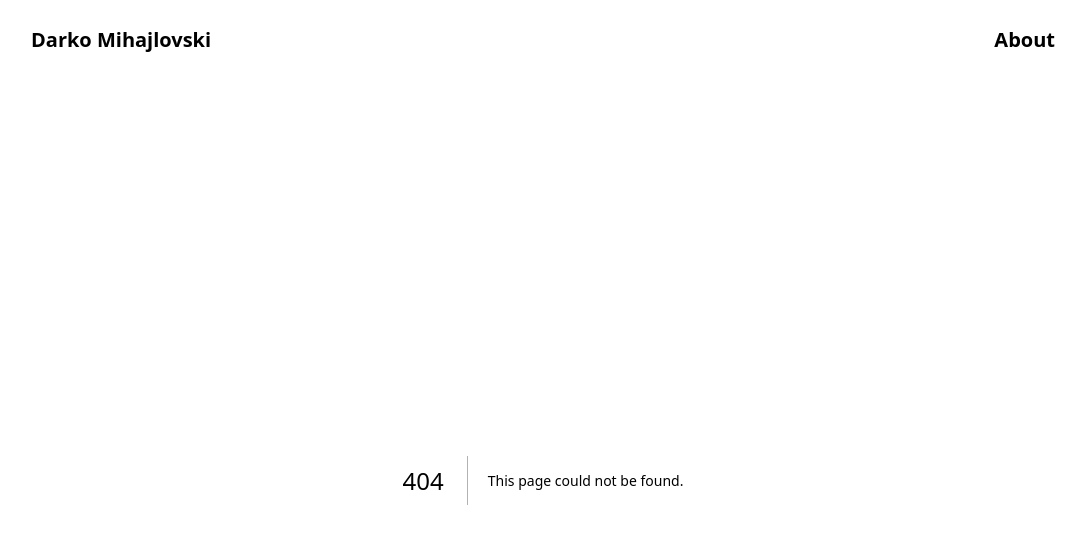
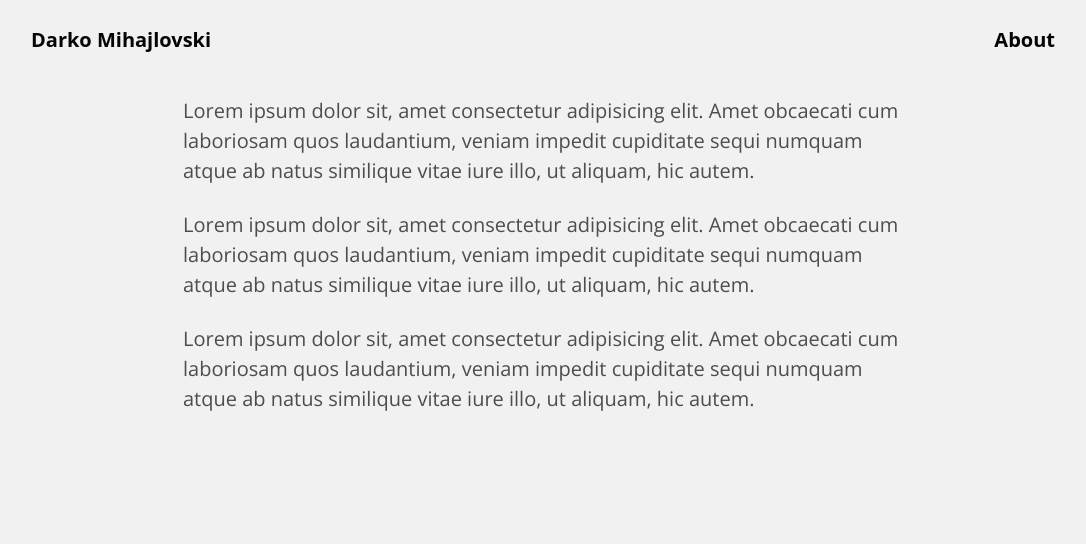
Before and after one commit to DarkoM996/nextjs-pagerouter-portfolio, a Next.js app: page /components/TheTomatoText in a window 1280 px wide. Before the commit this address had no page. Shown: the top 544 px of the page, without its empty margins (97-1183 px from the left). Built offline with nearby package versions, Linux system fonts and the light colour scheme.

Commit message:
Initial text added

```diff
--- /dev/null
+++ b/pages/components/TheTomatoText.jsx
@@ -0,0 +1,25 @@
+import React from "react";
+
+const TheTomatoText = () => {
+  return (
+    <div className="max-w-screen-md mx-auto w-full h-full flex flex-col justify-center items-start gap-6 relative px-6 py-4 ">
+      <p className="text-xl leading-normal text-primary_customGray-900 ">
+        Lorem ipsum dolor sit, amet consectetur adipisicing elit. Amet obcaecati
+        cum laboriosam quos laudantium, veniam impedit cupiditate sequi numquam
+        atque ab natus similique vitae iure illo, ut aliquam, hic autem.
+      </p>
+      <p className="text-xl leading-normal text-primary_customGray-900  ">
+        Lorem ipsum dolor sit, amet consectetur adipisicing elit. Amet obcaecati
+        cum laboriosam quos laudantium, veniam impedit cupiditate sequi numquam
+        atque ab natus similique vitae iure illo, ut aliquam, hic autem.
+      </p>
+      <p className="text-xl leading-normal text-primary_customGray-900  ">
+        Lorem ipsum dolor sit, amet consectetur adipisicing elit. Amet obcaecati
+        cum laboriosam quos laudantium, veniam impedit cupiditate sequi numquam
+        atque ab natus similique vitae iure illo, ut aliquam, hic autem.
+      </p>
+    </div>
+  );
+};
+
+export default TheTomatoText;
--- a/pages/projects/thetomato.js
+++ b/pages/projects/thetomato.js
@@ -1,10 +1,12 @@
 import React from "react";
+import TheTomatoText from "../components/TheTomatoText";
 import TheTomatoHero from "./../components/TheTomatoHero";
 
 const thetomato = () => {
   return (
     <>
       <TheTomatoHero />
+      <TheTomatoText />
     </>
   );
 };
```
